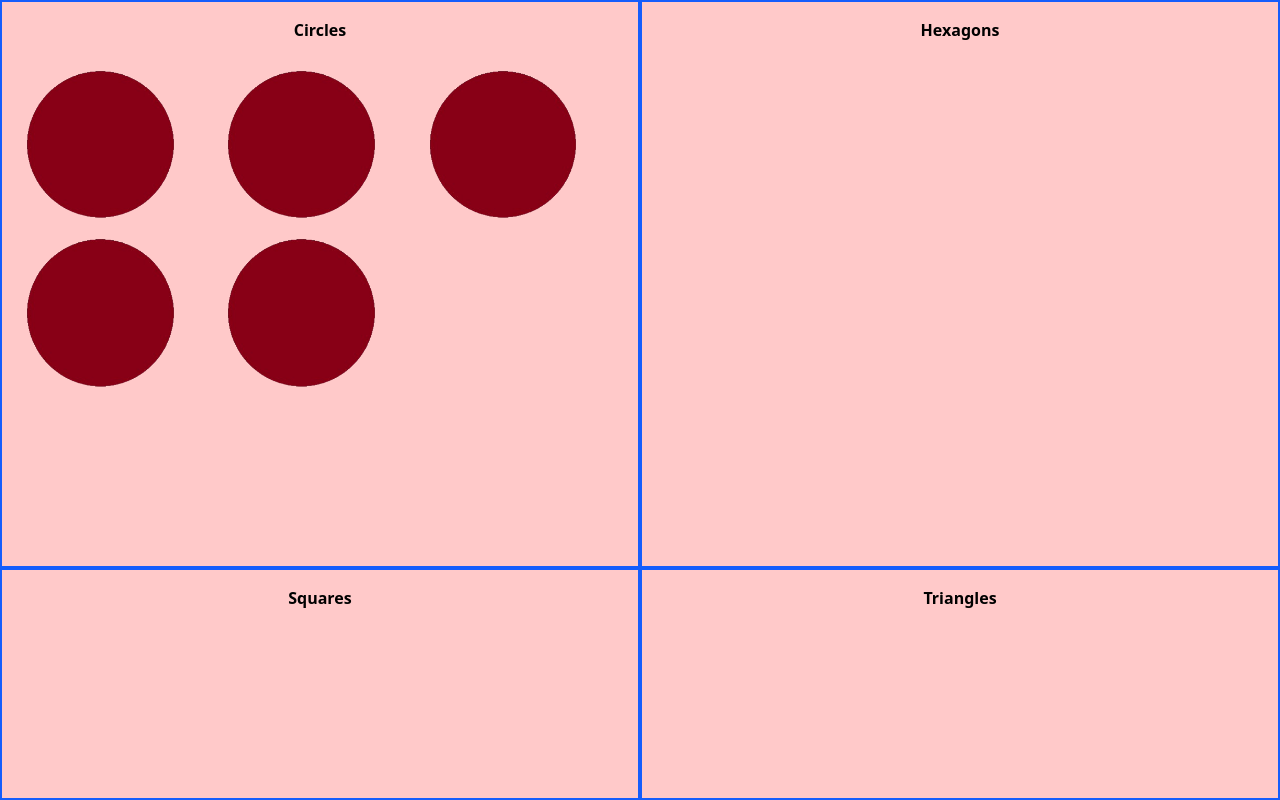
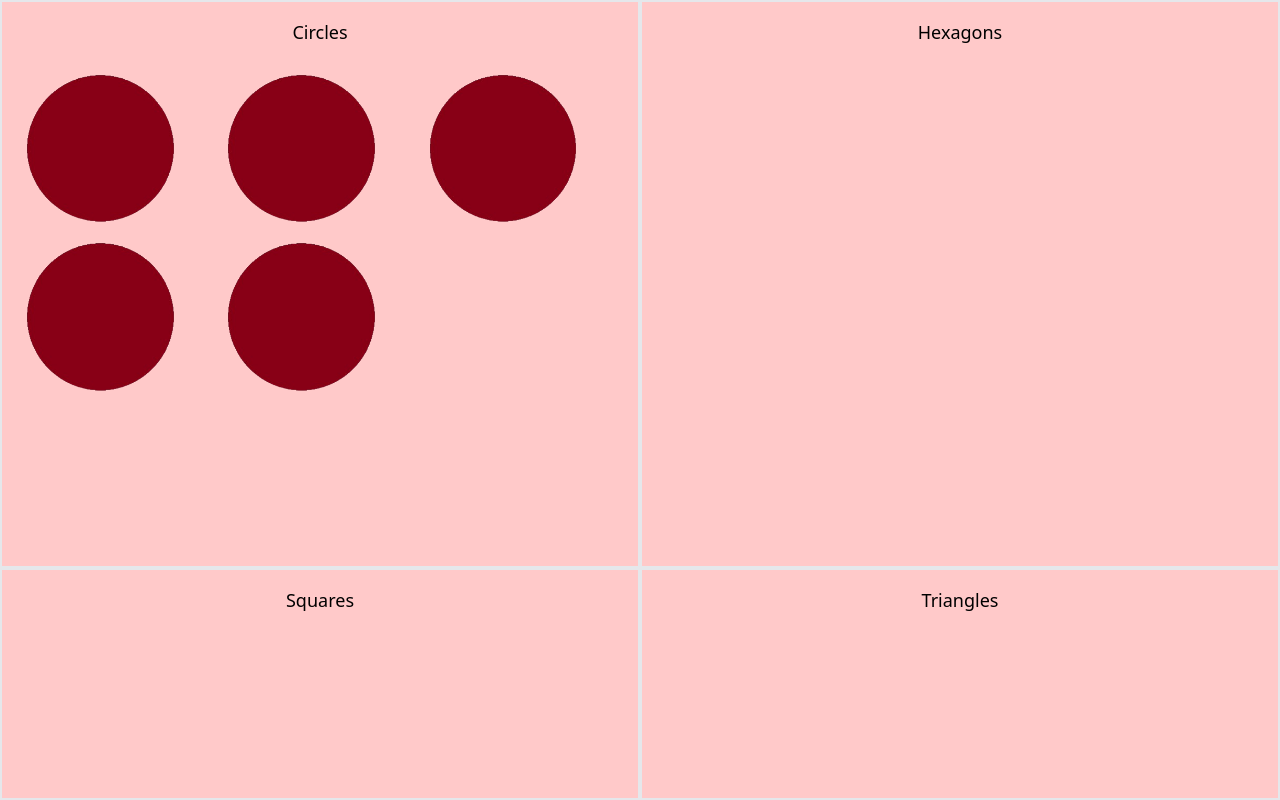
Before and after one commit to theSatNav/drag-and-drop, a React (Vite) app in the folder drag_and_drop_application/: page / in a window 1280 px wide. Built offline with nearby package versions, Linux system fonts and the light colour scheme.

Commit message:
Minor aesthetic changes

```diff
--- a/drag_and_drop_application/src/components/Quadrant.jsx
+++ b/drag_and_drop_application/src/components/Quadrant.jsx
@@ -5,8 +5,8 @@ export function Quadrant({ quadrant, shapes }) {
     const { setNodeRef } = useDroppable({ id: quadrant.id });
 
     return (
-        <div ref={setNodeRef} className="p-4 border-2 border-blue-600 bg-red-200 h-full">
-            <h2 className="mb-4 font-semibold text-black text-center">{quadrant.title}</h2>
+        <div ref={setNodeRef} className="p-4 border-2 border-gray-200 bg-red-200 h-full">
+            <h2 className="mb-4 text-lg text-black text-center">{quadrant.title}</h2>
             <div className="grid grid-cols-3">
                 {shapes.map((shape) => (
                     <DraggableShape key={shape.id} shape={shape} />
```
